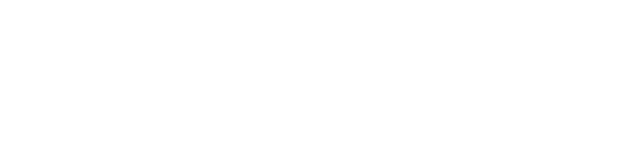
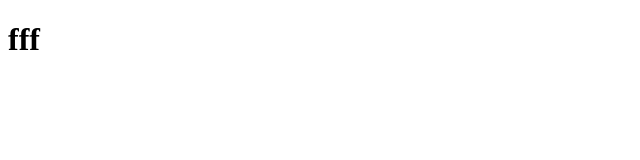
Before and after one commit to iskvaai/test5, a plain HTML site: page index.html in a window 1280 px wide. Shown: the full height of the page, 0-640 px from the left. Drawn offline with Linux system fonts and the light colour scheme.

Commit message:
feat: added h1

```diff
--- a/index.html
+++ b/index.html
@@ -12,5 +12,8 @@
 <div class="container">
 
 </div>
+<footer>
+    <h1>fff</h1>
+</footer>
 </body>
 </html>
```
